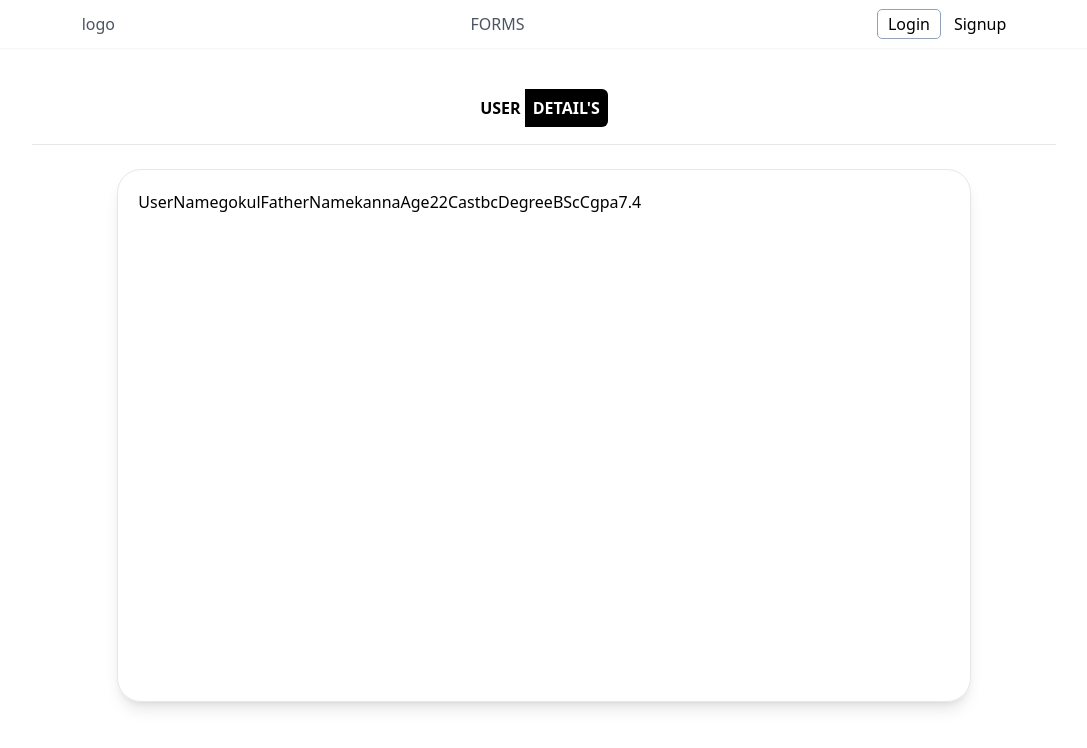
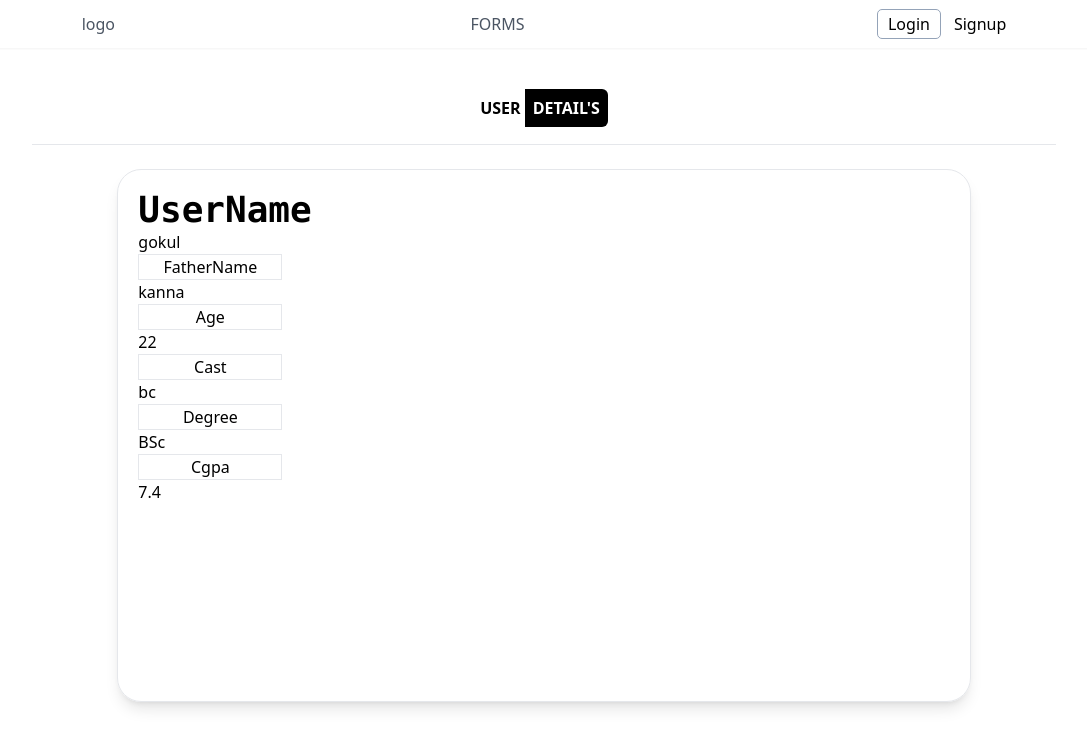
Before and after one commit to timeisnotgood/Forms, a React (Create React App) app in the folder Forms-web/: page /detail in a window 1280 px wide. Shown: the top 748 px of the page, without its empty margins (96-1183 px from the left). Built offline with nearby package versions, Linux system fonts and the light colour scheme.

Commit message:
Details page basic layout

```diff
--- a/Forms-web/src/Pages/Details.jsx
+++ b/Forms-web/src/Pages/Details.jsx
@@ -18,18 +18,18 @@ const Details = () => {
         <hr className='mt-6 w-4/5'/>
       </div>
       {/* Main element starts here */}
-      <div className='border-solid border w-2/3 h-2/3 rounded-3xl shadow-lg box-border p-5'>
-        <label>UserName</label>
+      <div className='border-solid border w-2/3 h-2/3 rounded-3xl shadow-lg box-border p-5 flex flex-col flex-wrap'>
+        <label className='block font-mono font-semibold text-4xl w-36 text-center'>UserName</label>
         {obj.name}
-        <label>FatherName</label>
+        <label className='block border-solid border w-36 text-center' >FatherName</label>
         {obj.fatherName}
-        <label>Age</label>
+        <label className='block border-solid border w-36 text-center' >Age</label>
         {obj.age}
-        <label>Cast</label>
+        <label className='block border-solid border w-36 text-center' >Cast</label>
         {obj.cast}
-        <label>Degree</label>
+        <label className='block border-solid border w-36 text-center'>Degree</label>
         {obj.degree}
-        <label>Cgpa</label>
+        <label className='block border-solid border w-36 text-center'>Cgpa</label>
         {obj.cgpa}
       </div>
     </div>
```
